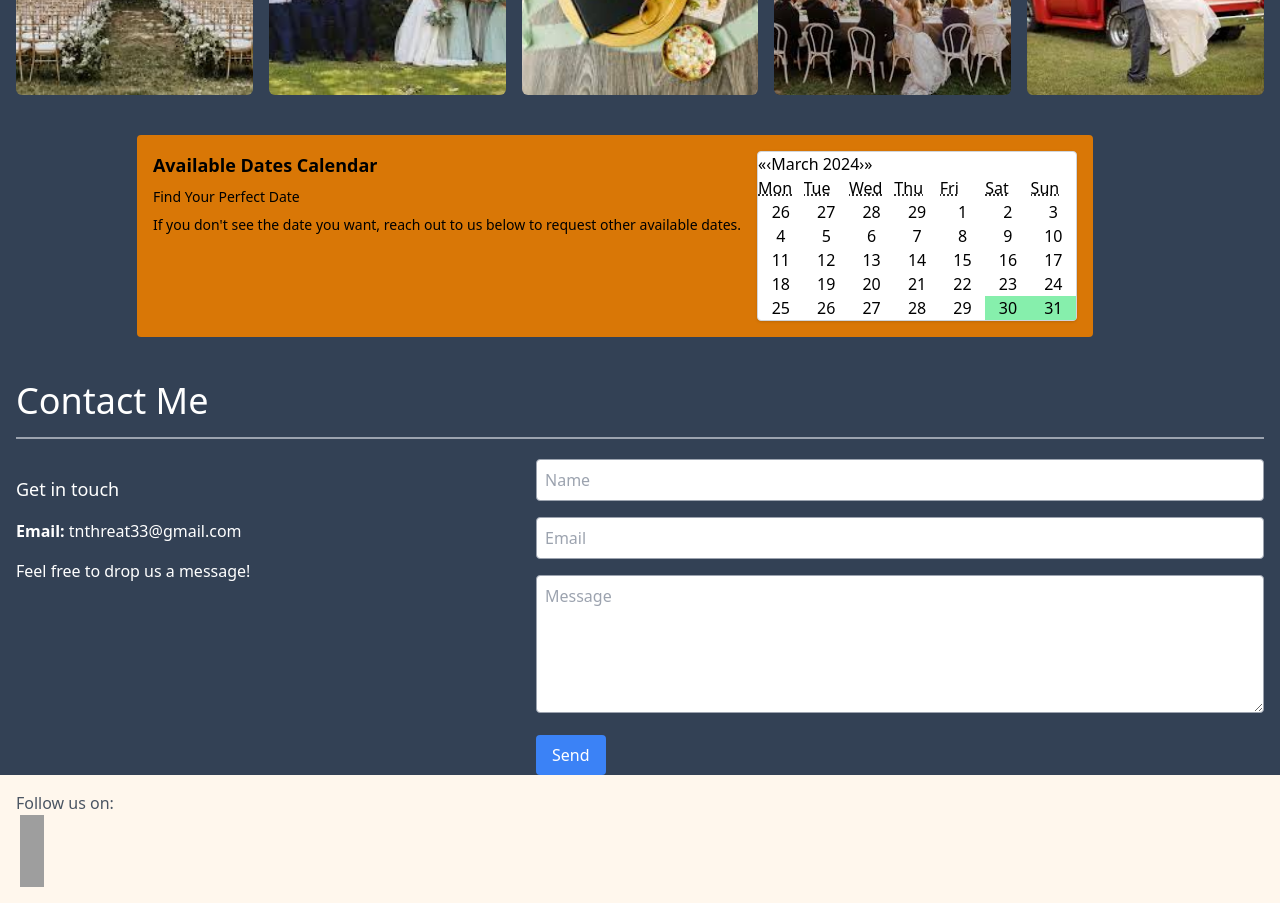
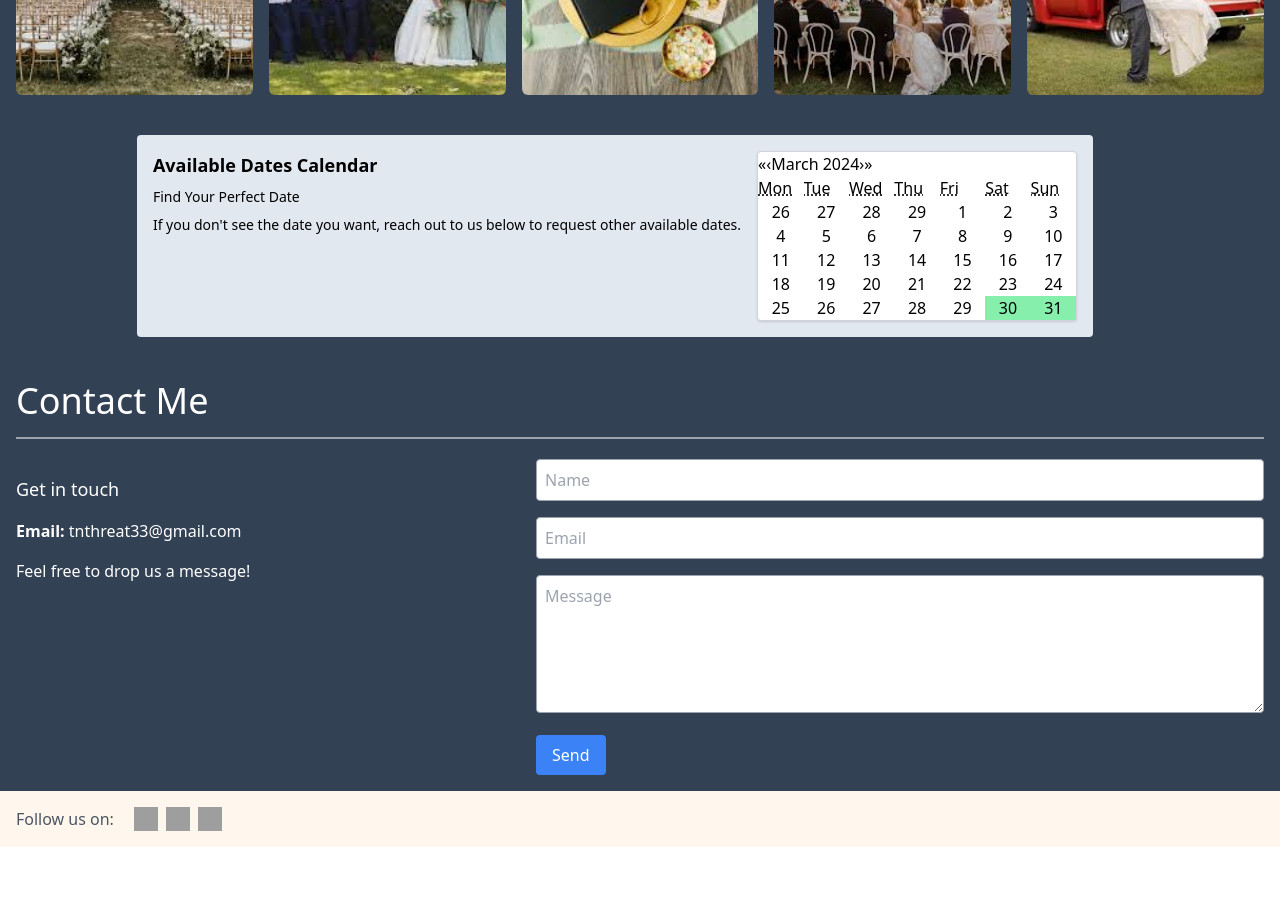
Before and after one commit to tnthreat33/pointer-way-wedding, a React (Create React App) app: page / in a window 1280 px wide. Shown: the part 1080-1983 px from the top of the page. After the commit the page ends 1927 px from the top, so only its background shows below. Built offline with nearby package versions, Linux system fonts and the light colour scheme; grey boxes are pictures that could not be loaded.

Commit message:
fix bottom bar style

```diff
--- a/src/BottomBar.js
+++ b/src/BottomBar.js
@@ -2,20 +2,20 @@ import React from 'react';
 
 function BottomBar() {
   return (
-    <div className="bg-orange-50 p-4 flex justify-between items-center">
-      <div>
+    <div className="bg-orange-50 p-4 mt-4 flex justify-between items-center">
+      <div className="flex">
         <span className="text-gray-600 mr-4">Follow us on:</span>
         <a href="https://www.facebook.com" target="_blank" rel="noopener noreferrer">
-          <img src="/facebook-logo.png" alt="Facebook" className="w-6 h-6 mx-1" />
+          <img src="https://upload.wikimedia.org/wikipedia/commons/c/cd/Facebook_logo_%28square%29.png" alt="Facebook" className="w-6 h-6 mx-1" />
         </a>
         <a href="https://www.instagram.com" target="_blank" rel="noopener noreferrer">
-          <img src="/instagram-logo.png" alt="Instagram" className="w-6 h-6 mx-1" />
+          <img src="https://upload.wikimedia.org/wikipedia/commons/thumb/a/a5/Instagram_icon.png/768px-Instagram_icon.png" alt="Instagram" className="w-6 h-6 mx-1" />
         </a>
         <a href="https://www.theknot.com" target="_blank" rel="noopener noreferrer">
-          <img src="/theknot-logo.png" alt="The Knot" className="w-6 h-6 mx-1" />
+          <img src="https://searchvectorlogo.com/wp-content/uploads/2021/07/the-knot-logo-vector.png" alt="The Knot" className="w-6 h-6 mx-1" />
         </a>
       </div>
-      {/* Add other content or links here */}
+
     </div>
   );
 }
--- a/src/Calendar.js
+++ b/src/Calendar.js
@@ -12,7 +12,7 @@ const MyCalendar = ({ availableDates }) => {
 
   return (
     <div className="flex justify-center mt-10"> {/* Center the content horizontally */}
-      <div className="bg-amber-600 rounded p-4 flex" style={{ marginLeft: "-50px" }}> {/* Flex container with margin-left */}
+      <div className="bg-slate-200 rounded p-4 flex" style={{ marginLeft: "-50px" }}> {/* Flex container with margin-left */}
         <div className="flex-shrink-0 mr-4"> {/* Fixed width container */}
           <h1 className="text-lg font-bold mb-2">Available Dates Calendar</h1>
           <h4 className="text-sm mb-2">Find Your Perfect Date</h4>
```
